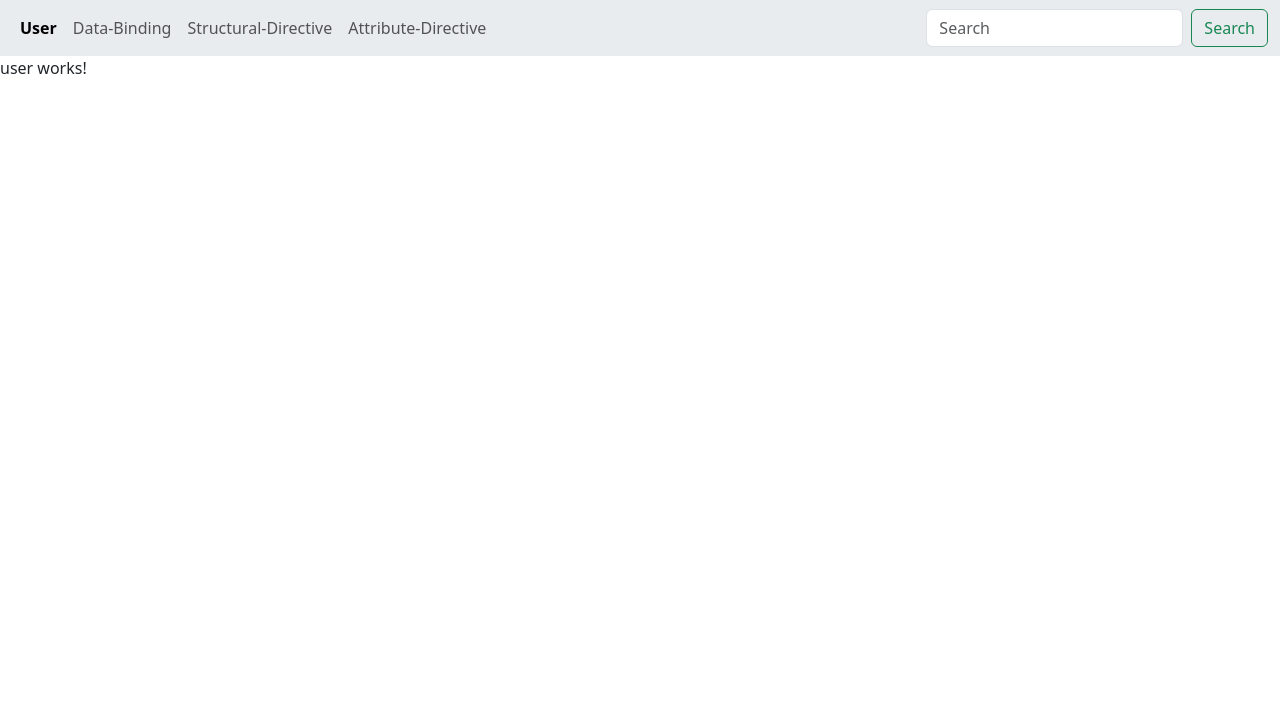
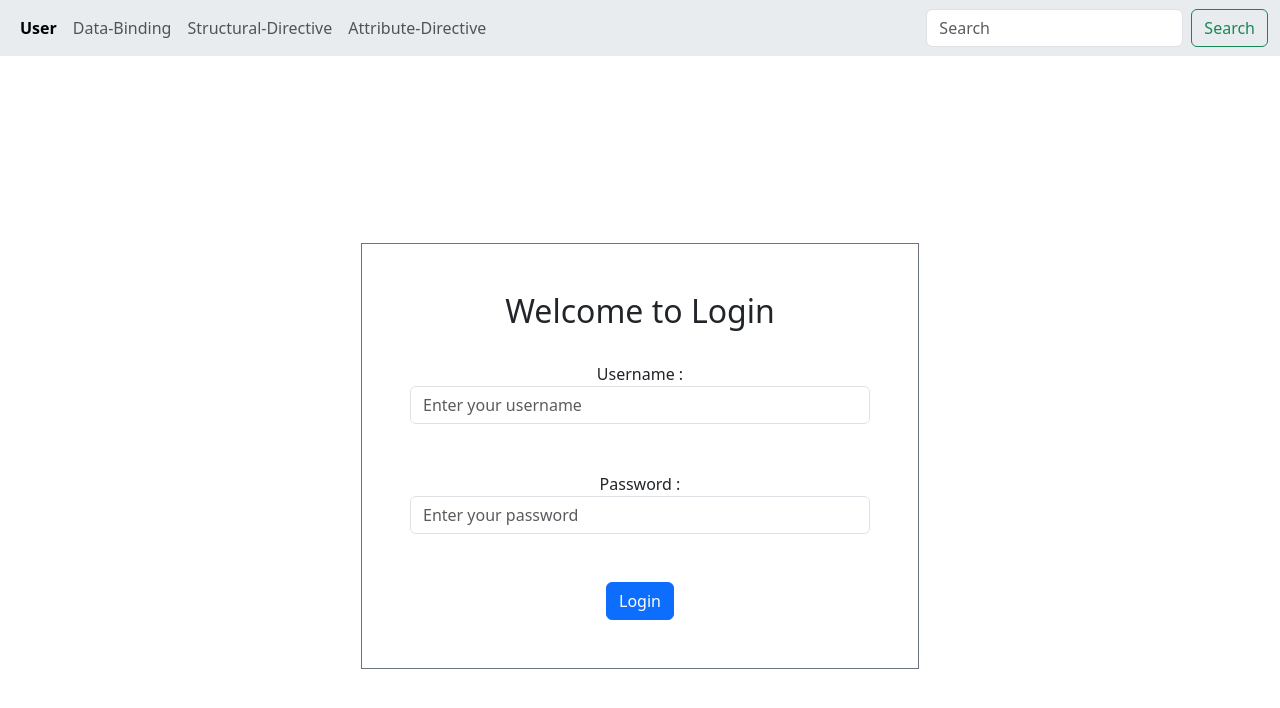
Before and after one commit to kskannandotwin/f-and-d, an Angular app: page /user in a window 1280 px wide. Shown: the top 708 px of the page. Built offline with nearby package versions, Linux system fonts and the light colour scheme.

Commit message:
24.05.2025
completed

```diff
--- a/src/app/app.routes.ts
+++ b/src/app/app.routes.ts
@@ -1,15 +1,15 @@
 import { Routes } from '@angular/router';
 import { UserComponent } from './user/user.component';
 import { DataBindingComponent } from './data-binding/data-binding.component';
-import { StructuralDirectiveNgforVsForComponent } from './structural-directive-ngfor-vs-for/structural-directive-ngfor-vs-for.component';
 import { AttributeDirectivesComponent } from './attribute-directives/attribute-directives.component';
 import { PageNotFoundComponent } from './page-not-found/page-not-found.component';
+import { StructuralDirectiveNgifVsIfComponent } from './structural-directive-ngif-vs-if/structural-directive-ngif-vs-if.component';
 
 export const routes: Routes = [
     { path: '', redirectTo: 'user', pathMatch: 'full' },
     { path: 'user', component: UserComponent },
     { path: 'data-binding', component: DataBindingComponent },
-    { path: 'structural-directive', component: StructuralDirectiveNgforVsForComponent },
+    { path: 'structural-directive', component: StructuralDirectiveNgifVsIfComponent },
     { path: 'attribute-directive', component: AttributeDirectivesComponent },
     { path: '**', component: PageNotFoundComponent } // Wildcard route for a 404 page or redirect
 ];
--- a/src/app/user/user.component.html
+++ b/src/app/user/user.component.html
@@ -1 +1,11 @@
-<p>user works!</p>
+<div class="container d-flex justify-content-center align-items-center vh-100">
+    <div class="w-50 p-5 border border-secondary text-center">
+        <h2>Welcome to Login</h2><br>
+        <label for="">Username :</label><input type="text" class="form-control"
+            placeholder="Enter your username" /><br><br>
+        <label for="">Password :</label><input type="password" class="form-control"
+            placeholder="Enter your password" /><br><br>
+        <!-- <button class="btn btn-primary" routerLink="/structural-directive">Login</button> -->
+        <button class="btn btn-primary" (click)="login()">Login</button>
+    </div>
+</div>
--- a/src/app/user/user.component.ts
+++ b/src/app/user/user.component.ts
@@ -1,13 +1,21 @@
 import { CommonModule } from '@angular/common';
 import { Component } from '@angular/core';
 import { FormsModule } from '@angular/forms';
+import { Router, RouterLink } from '@angular/router';
 
 @Component({
   selector: 'app-user',
-  imports: [CommonModule, FormsModule],
+  standalone: true,
+  imports: [],
   templateUrl: './user.component.html',
-  styleUrl: './user.component.scss'
+  styleUrls: ['./user.component.scss']
 })
 export class UserComponent {
 
+  constructor(private router: Router) { }
+  login() {
+    // user verification logic
+    // this.router.navigateByUrl('structural-directive');
+    this.router.navigate(['structural-directive']);
+  }
 }
```
